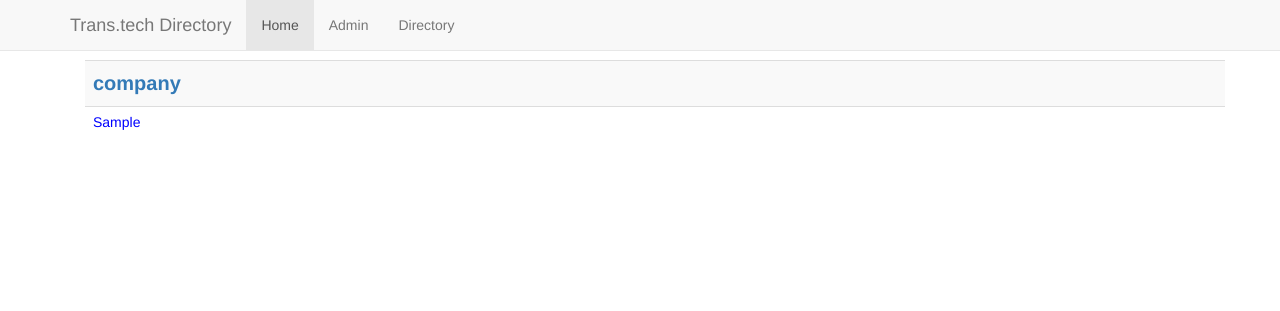
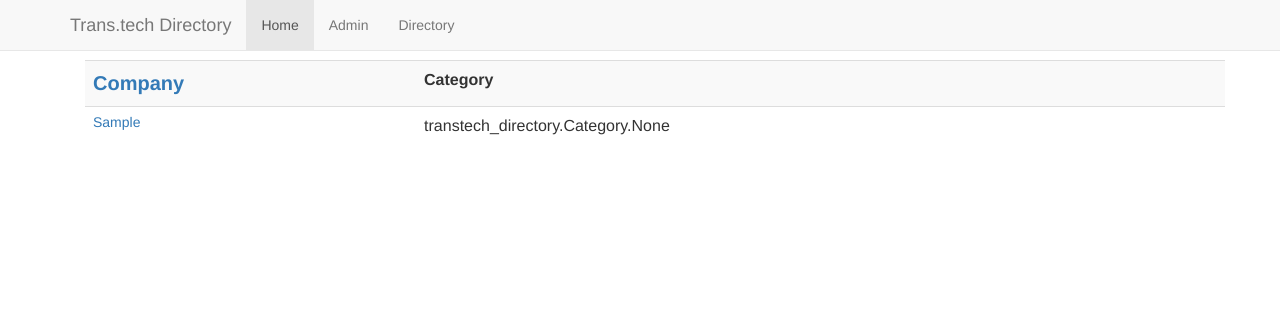
Before and after one commit to nanuxbe/transtech-directory, a Django app: page /directory/ in a window 1280 px wide. Shown: the top 311 px of the page. Run offline with Django 3.2, Linux system fonts and the light colour scheme; tables that the repository leaves empty hold one stand-in row (values such as "Sample post"); style sheets or scripts are compiled from the project's sources; parts of the project's set-up code (start-up, migrations or seed data) failed here and were passed over; some libraries are stand-ins or nearby versions.

Commit message:
added some fields

```diff
--- a/transtech_directory/templates/transtech_directory/directory_list.html
+++ b/transtech_directory/templates/transtech_directory/directory_list.html
@@ -5,12 +5,16 @@
   <div class="table-responsive">
     <table class="listing table table-striped">
       <tr>
-        <th class="title">company</th>
+        <th class="title">Company</th>
+        <th class="category">Category</th>
       </tr>
       {% for object in object_list %}
         <tr>
-          <td class="company">
+          <td class="company"><a href="#">
             {{object.service_provider}}
+          </a></td>
+          <td>
+            {{object.service_category}}
           </td>
         </tr>
       {% endfor %}
```
